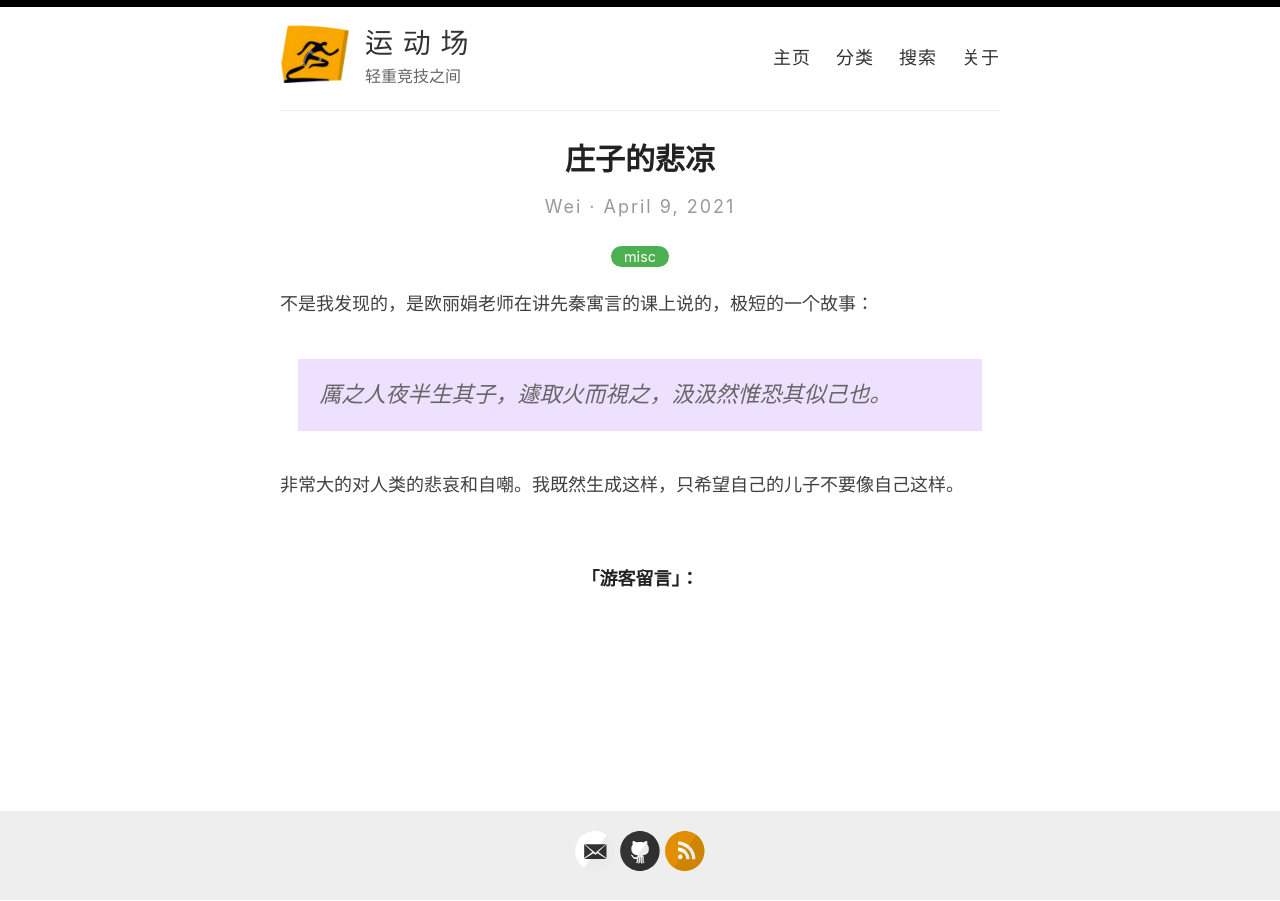
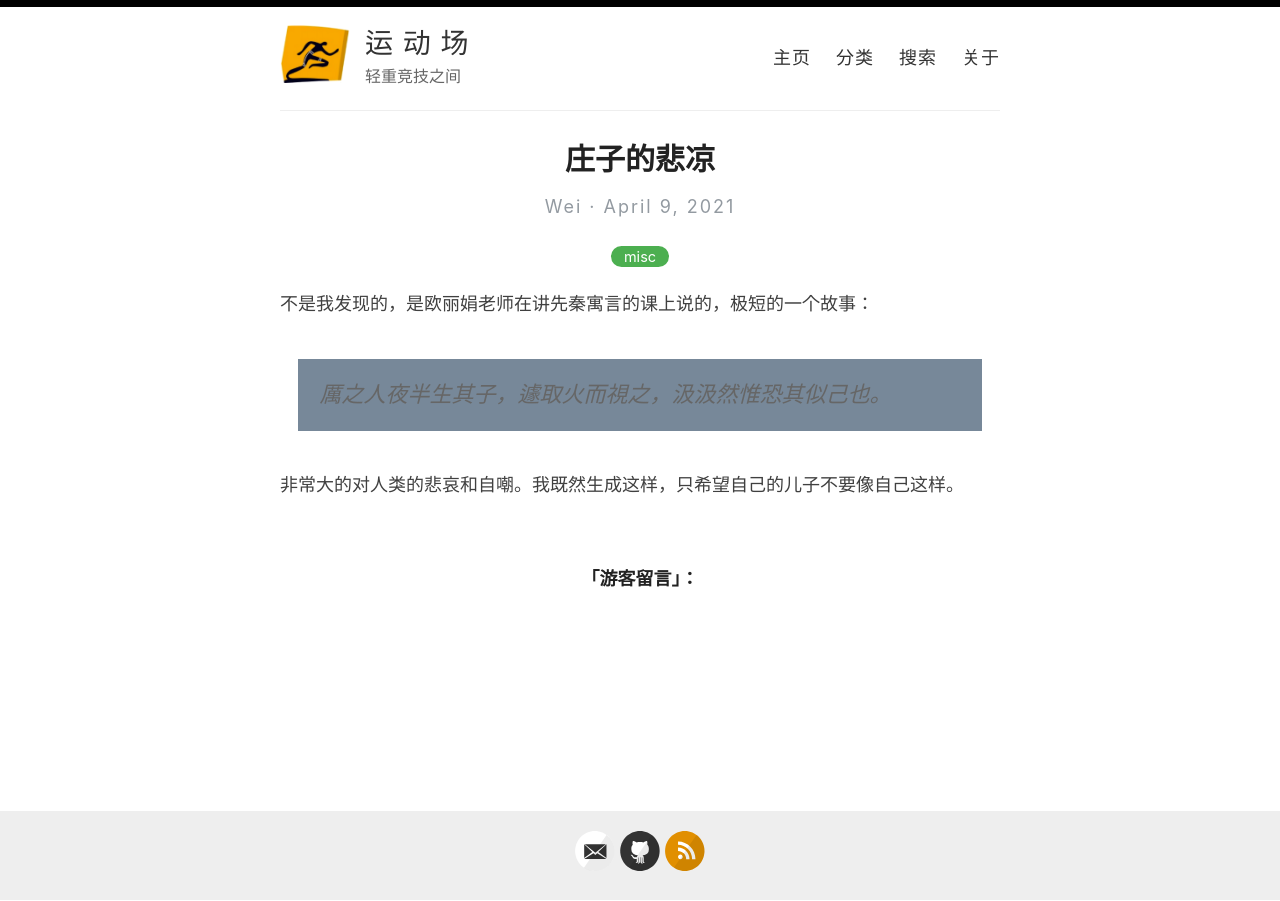
Before and after one commit to athletik/athletik.github.io, a Jekyll site: the page built from _posts/2021-4-9-庄子的悲凉.md, in a window 1280 px wide. Built offline with Jekyll 4.4.1, drawn with Linux system fonts in a browser that asks for light colours; comment, search, counter and statistics services are not loaded.

Commit message:
Update style.scss

```diff
--- a/assets/style.scss
+++ b/assets/style.scss
@@ -378,7 +378,7 @@ nav {
     color: $gray;
     font-size: 22px;
     font-style: italic;
-    background-color: #ede1ff;
+    background-color: #778899;
   }
 
   .you-may-like{
```
